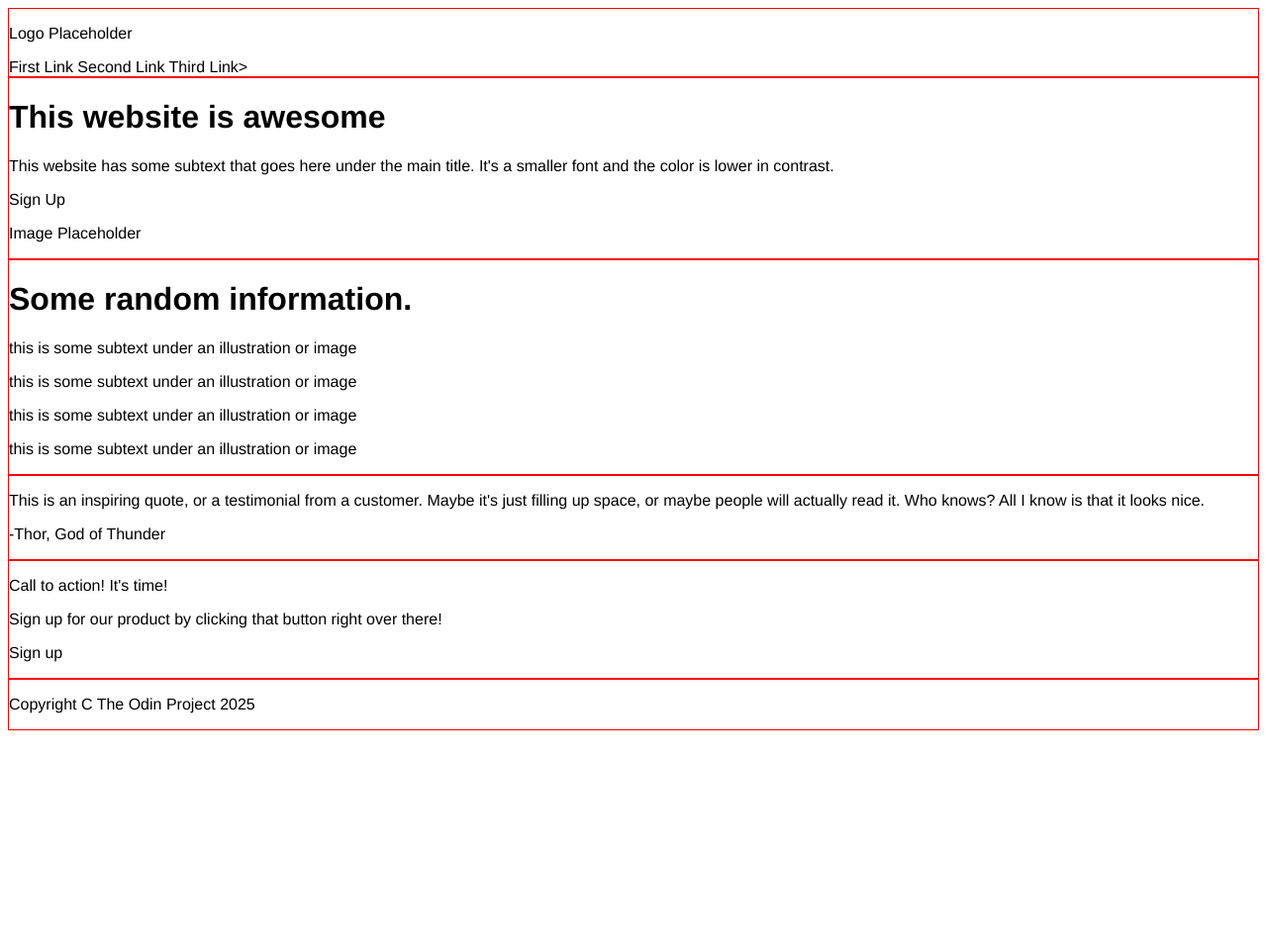
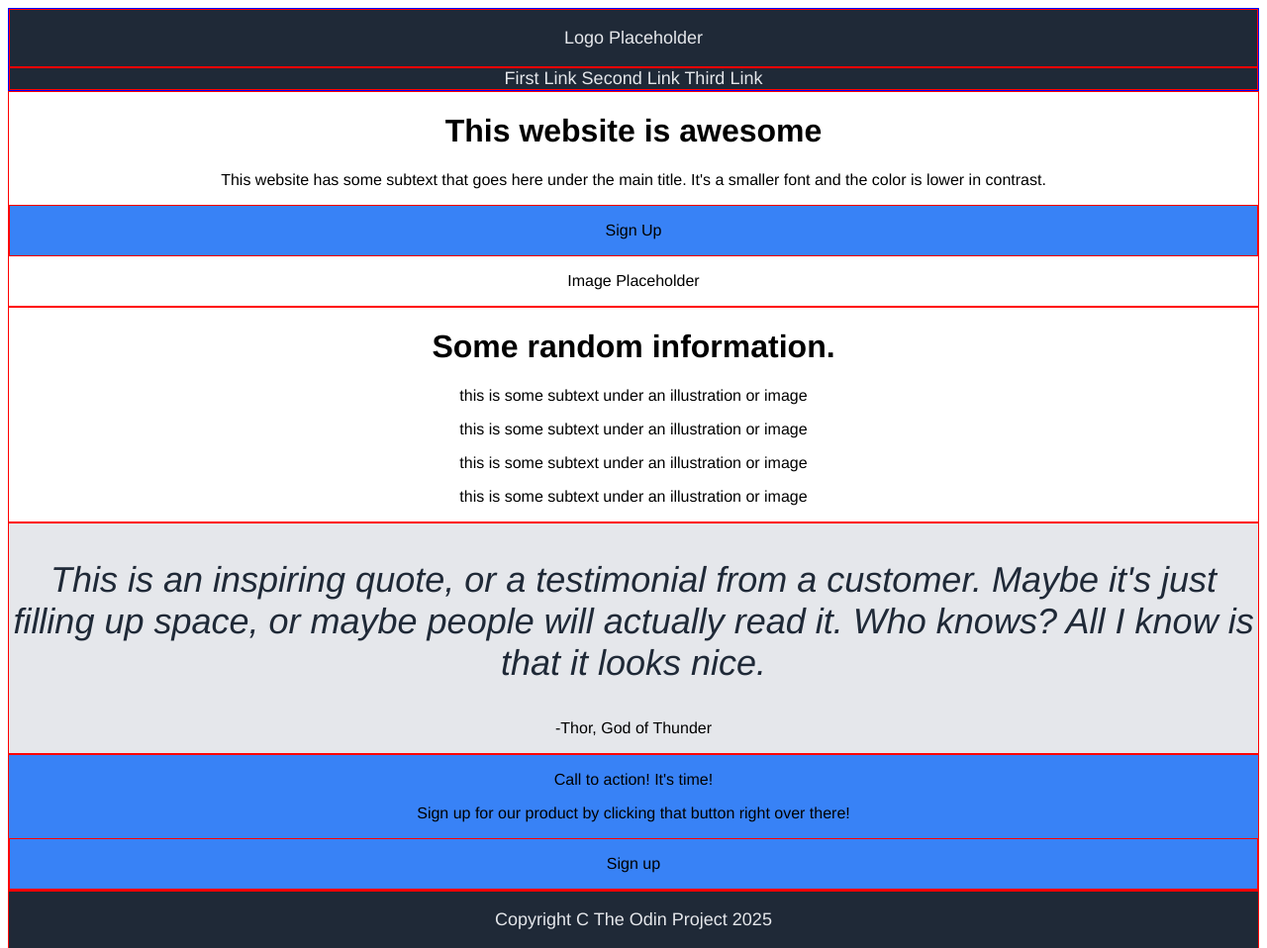
Before and after one commit to chaswrig/odin-landing-page, a plain HTML site: page index.html in a window 1280 px wide. Shown: the top 958 px of the page at 99% size. Before the commit the page ends 800 px from the top, so only its background shows below. Drawn offline with Linux system fonts and the light colour scheme.

Commit message:
Some styling done. Going back to lessons to do practice assignments leading up to this.

```diff
--- a/index.html
+++ b/index.html
@@ -8,17 +8,23 @@
 </head>
 <body>
 
-    <div>
-        <p>Logo Placeholder</p>
-        <a>First Link</a>
-        <a>Second Link</a>
-        <a>Third Link</a>>
+    <div class="header">
+        <div class="logo">
+            <p>Logo Placeholder</p>
+        </div>
+        <div class="links">
+            <a>First Link</a>
+            <a>Second Link</a>
+            <a>Third Link</a>
+        </div>
     </div>
 
     <div>
         <h1>This website is awesome</h1>
         <p>This website has some subtext that goes here under the main title. It's a smaller font and the color is lower in contrast.</p>
-        <p>Sign Up</p>
+        <div class="button">
+            <p>Sign Up</p>
+        </div>
         <p>Image Placeholder</p>
     </div>
 
@@ -30,18 +36,20 @@
         <p>this is some subtext under an illustration or image</p>
     </div>
 
-    <div>
-        <p>This is an inspiring quote, or a testimonial from a customer. Maybe it's just filling up space, or maybe people will actually read it. Who knows? All I know is that it looks nice.</p>
-        <p>-Thor, God of Thunder</p>
+    <div class="quote">
+        <p class="testimonial">This is an inspiring quote, or a testimonial from a customer. Maybe it's just filling up space, or maybe people will actually read it. Who knows? All I know is that it looks nice.</p>
+        <p class="attribution">-Thor, God of Thunder</p>
     </div>
 
-    <div>
+    <div class="action">
         <p>Call to action! It's time!</p>
         <p>Sign up for our product by clicking that button right over there!</p>
-        <p>Sign up</p>
+        <div class="button">
+            <p>Sign up</p>
+        </div>
     </div>
 
-    <div>
+    <div class="footer">
         <p>Copyright C The Odin Project 2025</p>
     </div>
 
--- a/style.css
+++ b/style.css
@@ -4,5 +4,34 @@
 
 div {
     border: 1px red solid;
-    flex-direction: column;
+    text-align: center;
+    align-items: center;
 }
+
+.header {
+    border-color: blue;
+}
+
+.quote {
+    background-color: #e5e7eb;
+}
+
+.testimonial {
+    font-size: 36px;
+    font-style: italic;
+    color: #1f2937;
+}
+
+.action {
+    background-color: #3882f6;
+}
+
+.header, .footer {
+    background-color: #1f2937;
+    font-size: 18px;
+    color: #e5e7eb;
+}
+
+.button {
+    background-color: #3882f6;
+}
```
